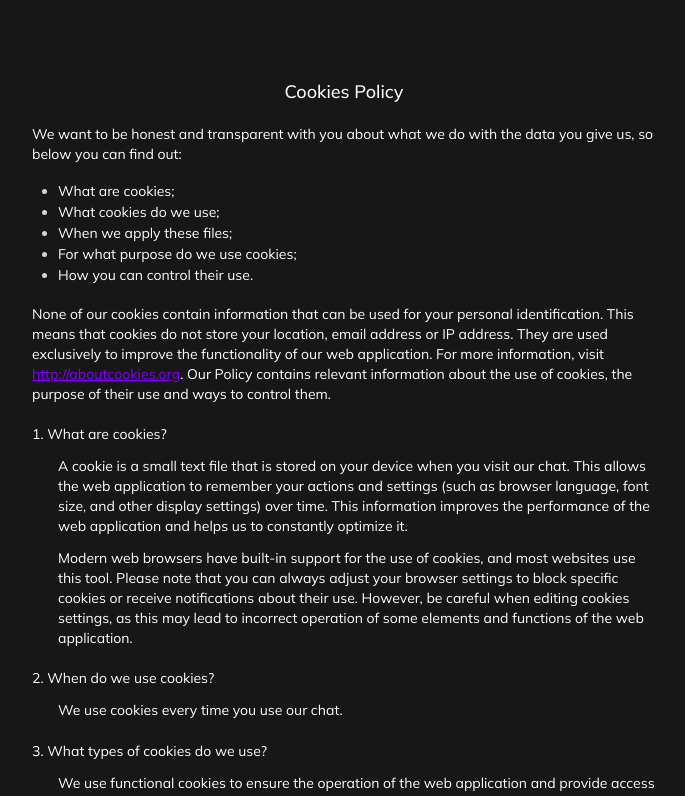
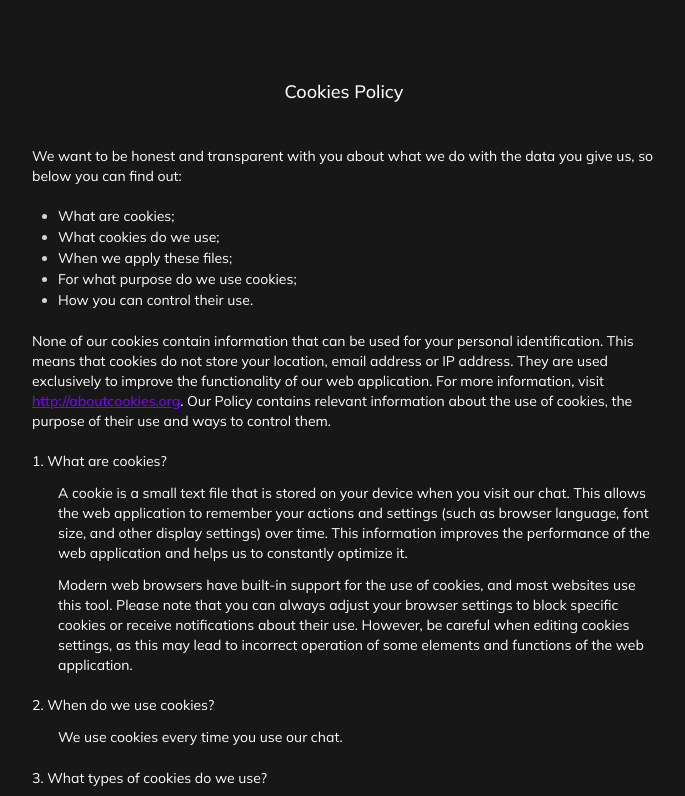
Before and after one commit to kpovel/tereveni-chat, a Next.js app: page /en/cookies-policy in a window 1280 px wide. Shown: the top 796 px of the page, without its empty margins (296-981 px from the left). Built offline with nearby package versions, Linux system fonts and the light colour scheme.

Commit message:
fix: update padding

```diff
--- a/mdx-components.tsx
+++ b/mdx-components.tsx
@@ -5,7 +5,7 @@ export function useMDXComponents(components: MDXComponents): MDXComponents {
   return {
     h1: ({ children }) => {
       return (
-        <h1 className="text-center text-lg font-medium text-neutral-50">
+        <h1 className="mb-10 text-center text-lg font-medium text-neutral-50">
           {children}
         </h1>
       );
@@ -42,7 +42,7 @@ export function useMDXComponents(components: MDXComponents): MDXComponents {
       return <li className="m-0 text-sm leading-normal *:my-3">{children}</li>;
     },
     p: ({ children }) => {
-      return <p className="text-sm">{children}</p>;
+      return <p className="my-5 text-sm">{children}</p>;
     },
     table: ({ children }) => {
       return (
```
